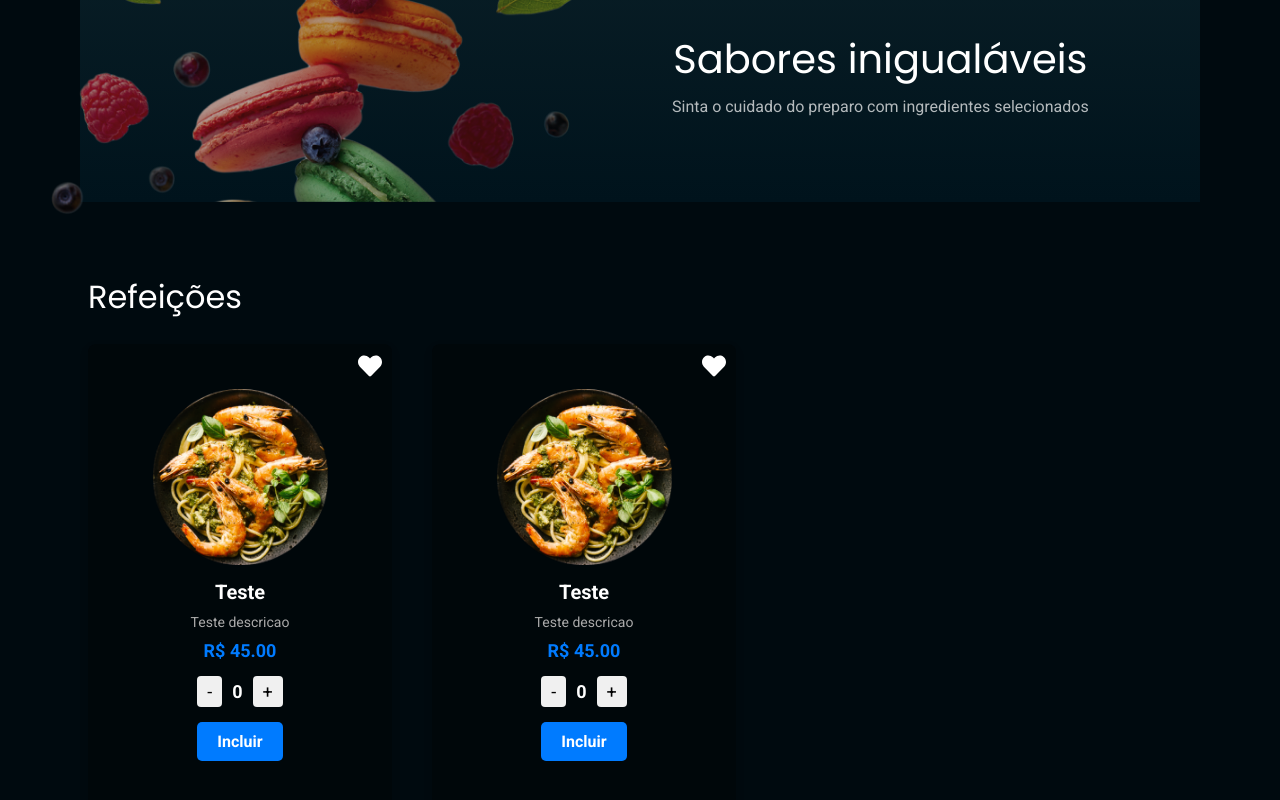
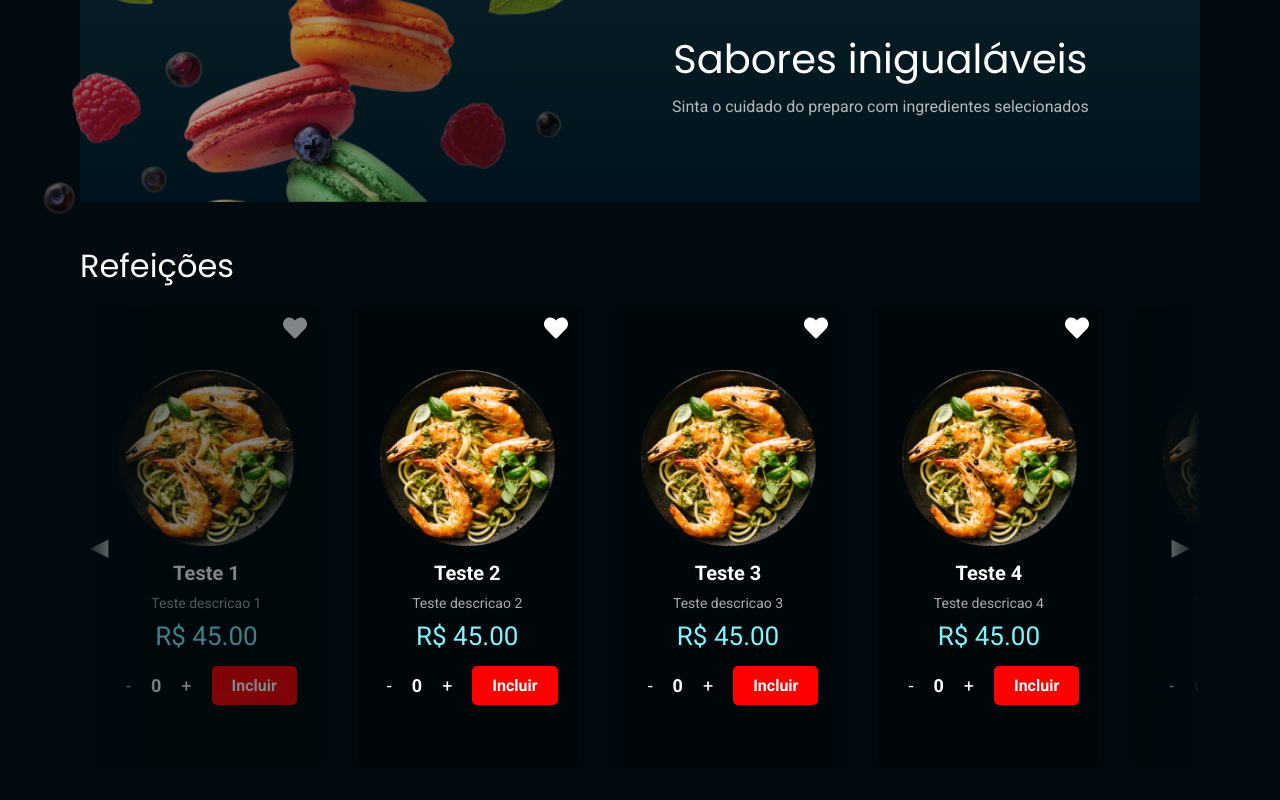
Before and after one commit to iuryescano/MenuPlates, a React (Vite) app: page / in a window 1280 px wide. Shown: the part 326-1126 px from the top of the page. After the commit the page ends 1094 px from the top, so only its background shows below. Built offline with nearby package versions, Linux system fonts and the light colour scheme.

Commit message:
:sparkles: feat: Adding .map and index and transition and transform card

```diff
--- a/src/components/Card/index.jsx
+++ b/src/components/Card/index.jsx
@@ -7,11 +7,12 @@ import {
   DishPrice,
   QuantityControl,
   IncludeButton,
-  FavoriteIcon
+  FavoriteIcon,
+  Includerefec
 } from "./styles";
 import { FaHeart } from "react-icons/fa"; // Ícone de coração
 
-export function Card({ imageSrc, title, description, price }) {
+export function Card({ imageSrc, title, description, price, isVisible, animationClass }) {
   const [quantity, setQuantity] = useState(0);
   const [isFavorited, setIsFavorited] = useState(false);
 
@@ -21,8 +22,8 @@ export function Card({ imageSrc, title, description, price }) {
   const toggleFavorite = () => setIsFavorited(!isFavorited);
 
   return (
-    <CardContainer>
-      <FavoriteIcon onClick={toggleFavorite} favorited={isFavorited}>
+    <CardContainer className={animationClass} style={{ opacity: isVisible ? 1 : 0.5 }}>
+      <FavoriteIcon onClick={toggleFavorite} $isFavorited={isFavorited}>
         <FaHeart />
       </FavoriteIcon>
       <DishImage src={imageSrc} alt={title} />
@@ -30,13 +31,14 @@ export function Card({ imageSrc, title, description, price }) {
       <DishDescription>{description}</DishDescription>
       <DishPrice>R$ {price.toFixed(2)}</DishPrice>
 
+      <Includerefec>
         <QuantityControl>
           <button onClick={handleDecrease}>-</button>
           <span>{quantity}</span>
           <button onClick={handleIncrease}>+</button>
         </QuantityControl>
-
         <IncludeButton onClick={() => alert(`Incluído ${quantity} ${title}(s)`)}>Incluir</IncludeButton>
+      </Includerefec>
     </CardContainer>
   );
 }
--- a/src/components/Card/styles.js
+++ b/src/components/Card/styles.js
@@ -5,16 +5,24 @@ export const CardContainer = styled.div`
   flex-direction: column;
   align-items: center;
   justify-content: center;
-  position: relative; /* Necessário para posicionar o coração */
-  width: 304px;
+  position: relative;
   height: 462px;
   padding: 20px;
   border-radius: 8px;
   background-color: #00070A;
   box-shadow: 0px 4px 10px rgba(0, 0, 0, 0.1);
   text-align: center;
-  color: #FFF; /* Texto branco */
+  color: #FFF;
   border-radius: 8px;
+  transition: transform 0.3s ease, opacity 0.3s ease; /* Adicionando transição */
+
+  &.slide-left {
+    transform: translateX(-50%); /* Move o card para a esquerda */
+  }
+
+  &.slide-right {
+    transform: translateX(50%); /* Move o card para a direita */
+  }
 `;
 
 export const DishImage = styled.img`
@@ -37,26 +45,25 @@ export const DishDescription = styled.p`
 `;
 
 export const DishPrice = styled.span`
-  font-size: 18px;
-  color: #007bff;
-  font-weight: bold;
+  font-size: 26px;
+  color: #82F3FF;
   margin-bottom: 15px;
+  font-family: 'Roboto', sans-serif;
 `;
 
 export const QuantityControl = styled.div`
   display: flex;
   align-items: center;
   justify-content: center;
-  margin-bottom: 15px;
 
   button {
-    background-color: #f0f0f0;
+    background-color: #00070A;
     border: none;
     padding: 5px 10px;
     font-size: 18px;
     cursor: pointer;
     border-radius: 4px;
-    color: #000;
+    color: #FFF;
   }
 
   span {
@@ -68,7 +75,7 @@ export const QuantityControl = styled.div`
 `;
 
 export const IncludeButton = styled.button`
-  background-color: #007bff;
+  background-color: red;
   color: white;
   border: none;
   padding: 10px 20px;
@@ -79,7 +86,7 @@ export const IncludeButton = styled.button`
   transition: background-color 0.3s ease;
 
   &:hover {
-    background-color: #0056b3;
+    background-color: red;
   }
 `;
 
@@ -91,7 +98,15 @@ export const FavoriteIcon = styled.div`
 
   svg {
     font-size: 24px;
-    color: ${({ favorited }) => (favorited ? "red" : "#FFF")};
+    color: ${({ $isFavorited }) => ($isFavorited ? "red" : "none")}; // Prefixo $ para transient props
     transition: color 0.3s ease;
+
   }
 `;
+
+export const Includerefec = styled.div`
+  display: flex;
+  gap: 10px;
+  align-items: center;
+  justify-content: center;
+`
--- a/src/pages/Home/index.jsx
+++ b/src/pages/Home/index.jsx
@@ -1,10 +1,60 @@
-import { Container, Banner, SvgImage, TextContainer, Title, Description, Refecbox, CardBox,  TitleRefec } from "./styles";
+import React, { useRef, useState } from 'react';
+import { Container, Banner, SvgImage, TextContainer, Title, Description, Refecbox, CardBox, TitleRefec, Arrow, Refecdad } from "./styles";
 import { Header } from "../../components/Header/";
-import yourSvgImage from '../../assets/maskgroup.png'; // Altere para o caminho correto da sua imagem SVG
-import camarao_m from '../../assets/camarao_g.png'
+import yourSvgImage from '../../assets/maskgroup.png';
+import camarao_m from '../../assets/camarao_g.png';
 import { Card } from "../../components/Card/";
 
+const cardData = [
+  { imageSrc: camarao_m, title: "Teste 1", description: "Teste descricao 1", price: 45 },
+  { imageSrc: camarao_m, title: "Teste 2", description: "Teste descricao 2", price: 45 },
+  { imageSrc: camarao_m, title: "Teste 3", description: "Teste descricao 3", price: 45 },
+  { imageSrc: camarao_m, title: "Teste 4", description: "Teste descricao 4", price: 45 },
+  { imageSrc: camarao_m, title: "Teste 5", description: "Teste descricao 5", price: 37 },
+  { imageSrc: camarao_m, title: "Teste 6", description: "Teste descricao 6", price: 45 },
+];
+
 export function Home() {
+  const cardRef = useRef(null);
+  const [scrollAmount, setScrollAmount] = useState(0);
+  const [isScrolling, setIsScrolling] = useState(false);
+
+  const handleScroll = (direction) => {
+    if (isScrolling) return;
+
+    const cardWidth = cardRef.current.scrollWidth / cardData.length;
+    const newScrollAmount = direction === 'right'
+      ? scrollAmount + cardWidth
+      : scrollAmount - cardWidth;
+
+    setScrollAmount(newScrollAmount);
+    setIsScrolling(true);
+
+    const cards = cardRef.current.children;
+
+    for (let card of cards) {
+      card.classList.remove('slide-left', 'slide-right');
+      if (direction === 'right') {
+        card.classList.add('slide-left');
+      } else {
+        card.classList.add('slide-right');
+      }
+    }
+
+    cardRef.current.scrollTo({
+      left: newScrollAmount,
+      behavior: 'smooth',
+    });
+
+    setTimeout(() => {
+      setIsScrolling(false);
+      // Remover classes de animação após a transição
+      for (let card of cards) {
+        card.classList.remove('slide-left', 'slide-right');
+      }
+    }, 500); // O tempo deve ser igual ao da transição
+  };
+
   return (
     <Container>
       <Header />
@@ -17,14 +67,32 @@ export function Home() {
           </TextContainer>
         </Banner>
 
-        <Refecbox>
+        <Refecdad>
           <TitleRefec>Refeições</TitleRefec>
-          <CardBox>
-            <Card imageSrc={camarao_m} title = {"Teste"} description= {"Teste descricao"} price={45}></Card>
-            <Card imageSrc={camarao_m} title = {"Teste"} description= {"Teste descricao"} price={45}></Card>
-          </CardBox>
-        </Refecbox>
+          <Refecbox>
+            <CardBox ref={cardRef}>
+              <Arrow className="left" onClick={() => handleScroll('left')}>
+                &#9664; {/* Seta para a esquerda */}
+              </Arrow>
 
+              {cardData.map((card, index) => (
+                <Card
+                  key={index}
+                  imageSrc={card.imageSrc}
+                  title={card.title}
+                  description={card.description}
+                  price={card.price}
+                  isVisible={index !== 0 && index !== cardData.length - 1}
+                  animationClass={isScrolling ? (scrollAmount > 0 ? 'slide-left' : 'slide-right') : ''}
+                />
+              ))}
+
+              <Arrow className="right" onClick={() => handleScroll('right')}>
+                &#9654; {/* Seta para a direita */}
+              </Arrow>
+            </CardBox>
+          </Refecbox>
+        </Refecdad>
       </main>
     </Container>
   );
--- a/src/pages/Home/styles.js
+++ b/src/pages/Home/styles.js
@@ -13,7 +13,7 @@ export const Container = styled.div`
 `;
 
 export const Banner = styled.div`
-  position: relative; /* Para que a imagem possa se posicionar em relação ao Banner */
+  position: relative;
   margin-top: 10.25rem;
   background: linear-gradient(180deg, #091E26 0%, #00131C 100%);
   height: 16.25rem;
@@ -24,55 +24,117 @@ export const Banner = styled.div`
 `;
 
 export const SvgImage = styled.img`
-  position: absolute; /* Permite que a imagem seja posicionada em relação ao Banner */
-  left: -4rem; /* Posiciona a imagem à esquerda */
-  top: 105%; /* Centraliza verticalmente */
-  transform: translateY(-100%); /* Ajusta para que a imagem fique centralizada */
-  width: auto; /* Ou defina uma largura específica */
-  height: 150%; /* Ajusta a altura conforme necessário */
+  position: absolute;
+  left: -4.5rem;
+  top: 105%;
+  transform: translateY(-100%);
+  width: auto;
+  height: 150%;
 `;
 
 export const TextContainer = styled.div`
-  display: relative; /* Para o texto se posicionar em relação ao Banner */
-  color: white; /* Altere conforme necessário */
-  text-align: left; /* Alinha o texto à esquerda */
-  margin-left: 37rem; /* Espaçamento à esquerda */
+  color: white;
+  text-align: left;
+  margin-left: 37rem;
   text-align: center;
 `;
 
 export const Title = styled.h1`
-  font-size: 2.5rem; /* Altere o tamanho da fonte conforme necessário */
+  font-size: 2.5rem;
   font-family: 'Poppins';
   font-weight: 400;
-  margin: 0; /* Remove margens padrão */
+  margin: 0;
+`;
+
+export const Refecdad = styled.div`
+  display: flex;
+  flex-direction: column;
+  > h1 {
+    margin-top: 2.5rem;
+  }
+
+`;
+
+export const TitleRefec = styled.h1`
+  font-size: 2rem;
+  font-family: 'Poppins';
+  font-weight: 400;
 `;
 
 export const Description = styled.p`
-  font-size: 1rem; /* Altere o tamanho da fonte conforme necessário */
-  margin-top: 0.5rem; /* Espaçamento entre o título e a descrição */
+  font-size: 1rem;
+  margin-top: 0.5rem;
   font-family: 'Roboto';
   opacity: 70%;
 `;
 
 export const Refecbox = styled.div`
-  margin-top: 63px; /* Define a distância do Banner para o título */
+  margin-top: 1rem;
   width: 70rem;
-  padding: 0.5rem;
   display: flex;
   flex-direction: column;
-
-  gap: 23px; /* Define a distância entre o título e o Card */
+  gap: 23px;
+  position: relative; /* Para manter as setas e os gradientes posicionados corretamente */
 `;
 
 export const CardBox = styled.div`
-  width: 70rem;
   display: flex;
-  gap: 2.5rem; /* Define a distância entre o título e o Card */
+  overflow-x: hidden;
+  gap: 2.5rem;
+  width: 100%;
+  padding: 0 1rem; /* Para dar espaço para as setas nas laterais */
+  border-radius: 5px;
+  /* Adicionando gradientes para opacidade nas pontas */
+  &::before, &::after {
+    content: '';
+    position: absolute;
+    top: 0;
+    bottom: 0;
+    width: 5rem;
+    z-index: 2; /* Mantém acima dos cards */
+    pointer-events: none; /* Permite clique nos cards mesmo sob o gradiente */
+  }
+
+  &::before {
+    left: 0;
+    background: linear-gradient(to right, #000A0F, transparent);
+  }
+
+  &::after {
+    right: 0;
+    background: linear-gradient(to left, #000A0F, transparent);
+  }
 `;
 
-export const TitleRefec = styled.h1`
-  font-size: 2rem; /* Altere o tamanho da fonte conforme necessário */
-  font-family: 'Poppins';
-  font-weight: 400;
-  margin-top: 0;
+export const Arrow = styled.button`
+  position: absolute;
+  top: 50%;
+  transform: translateY(-30%);
+  background: none;
+  border: none;
+  cursor: pointer;
+  z-index: 1;
+  color: white;
+  padding: 10px;
+  font-size: 1.5rem;
+  border-radius: 50%;
+  transition: opacity 0.1s ease;
+
+
+  &:focus {
+    outline: none;
+  }
+
+  &:hover {
+    opacity: 0.7;
+  }
+
+  &.left {
+    left: 0; /* Fixado na esquerda do Refecbox */
+    opacity: 100% ;
+  }
+
+  &.right {
+    right: 0; /* Fixado na direita do Refecbox */
+  }
 `;
```
Lines whose indentation alone changed are shown as unchanged.
